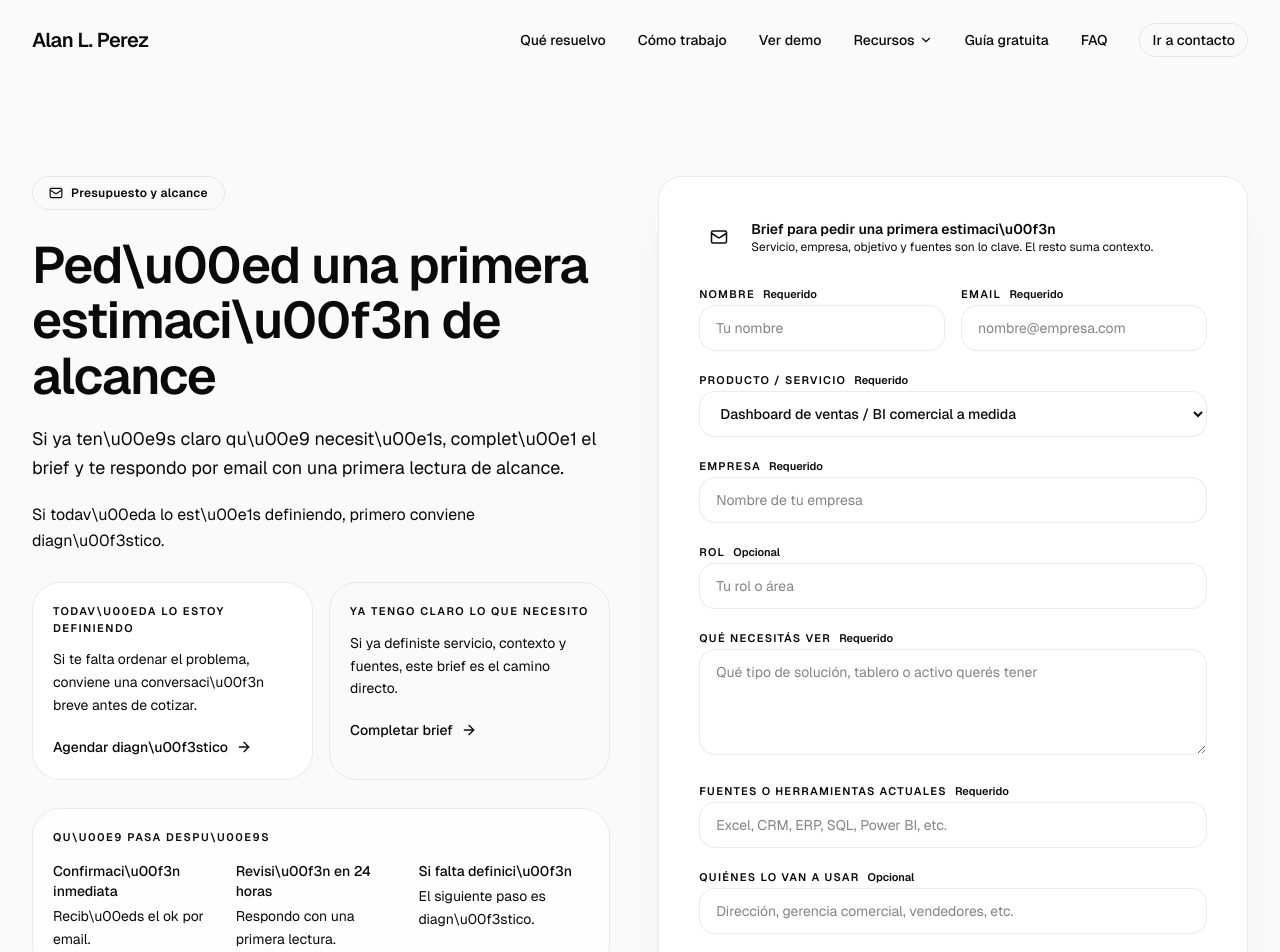
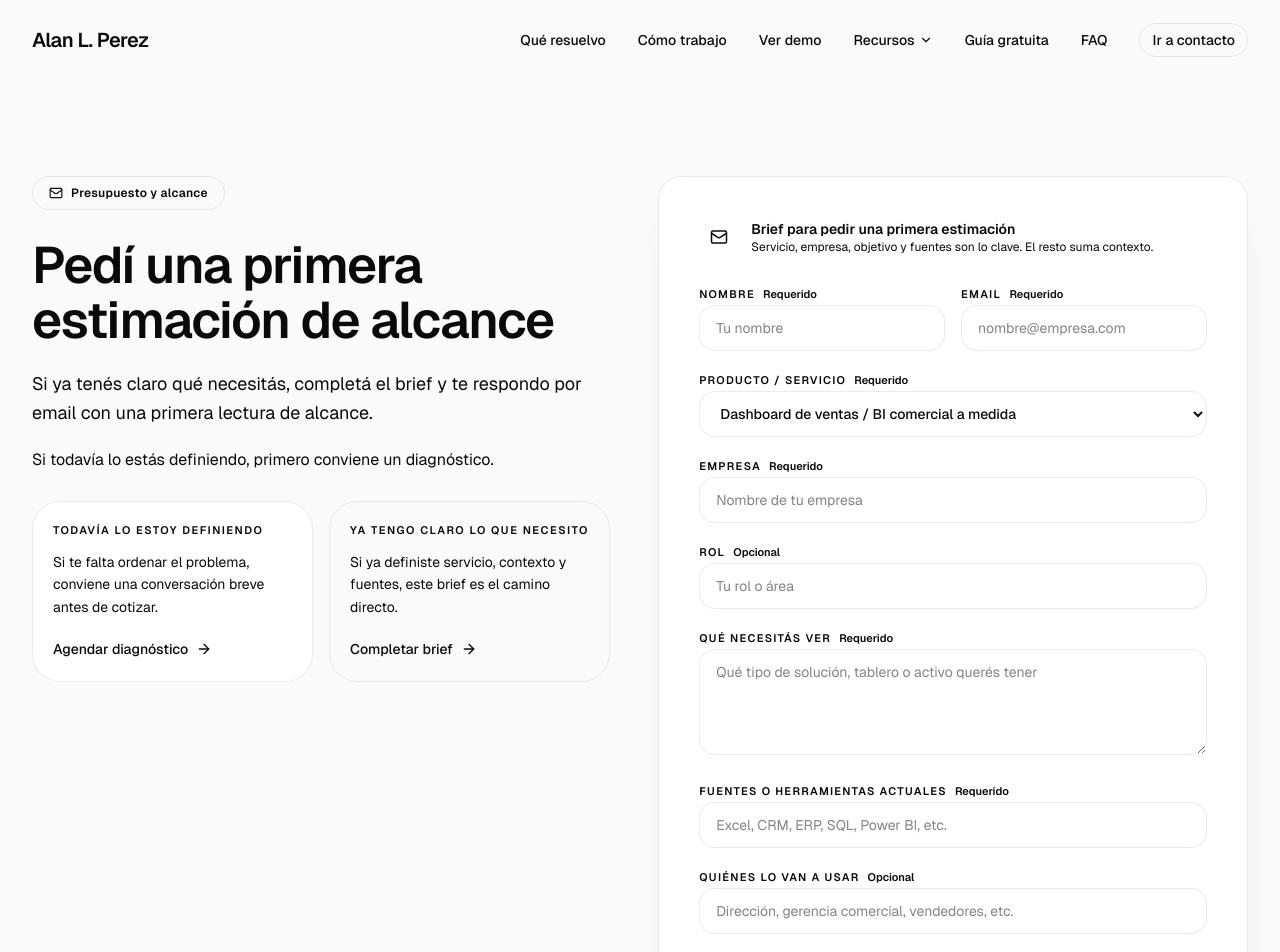
Before and after one commit to AluenIriarte/WebPage, a React (Vite) app: page /presupuesto-dashboard in a window 1280 px wide. Shown: the top 952 px of the page. Built offline with nearby package versions, Linux system fonts and the light colour scheme.

Commit message:
fix(quote-brief): restore clean copy and remove extra block

```diff
--- a/src/app/pages/PresupuestoDashboard.tsx
+++ b/src/app/pages/PresupuestoDashboard.tsx
@@ -5,14 +5,14 @@ import { useNavigate, useSearchParams } from "react-router-dom";
 import { Footer } from "../components/Footer";
 import { Header } from "../components/Header";
 import {
+  CALENDLY_URL,
   CONTACT_EMAIL,
   PRODUCT_OPTIONS,
   QUOTE_THANKYOU_HREF,
-  ROOT_DIAGNOSTIC_SECTION_HREF,
   buildQuoteEmailBody,
   type QuoteBriefFields,
 } from "../lib/contact";
-import { trackDiagnosisClick, trackFormSubmit, trackQuoteClick } from "../lib/analytics";
+import { trackCalendlyClick, trackDiagnosisClick, trackFormSubmit, trackQuoteClick } from "../lib/analytics";
 import { submitQuoteRequest } from "../lib/forms-api";
 
 const fieldConfig: {
@@ -27,15 +27,15 @@ const fieldConfig: {
   {
     id: "producto",
     label: "Producto / servicio",
-    placeholder: "Seleccion\u00e1 una opci\u00f3n",
+    placeholder: "Seleccioná una opción",
     required: true,
   },
   { id: "empresa", label: "Empresa", placeholder: "Nombre de tu empresa", required: true },
-  { id: "rol", label: "Rol", placeholder: "Tu rol o \u00e1rea" },
+  { id: "rol", label: "Rol", placeholder: "Tu rol o área" },
   {
     id: "objetivo",
-    label: "Qu\u00e9 necesit\u00e1s ver",
-    placeholder: "Qu\u00e9 tipo de soluci\u00f3n, tablero o activo quer\u00e9s tener",
+    label: "Qué necesitás ver",
+    placeholder: "Qué tipo de solución, tablero o activo querés tener",
     required: true,
     multiline: true,
   },
@@ -46,19 +46,16 @@ const fieldConfig: {
     required: true,
   },
   {
-    id: "destinatarios",
-    label: "Qui\u00e9nes lo van a usar",
-    placeholder: "Direcci\u00f3n, gerencia comercial, vendedores, etc.",
+    id: "destinatarios", label: "Quiénes lo van a usar", placeholder: "Dirección, gerencia comercial, vendedores, etc."
   },
   {
     id: "plazo",
-    label: "Plazo estimado",
-    placeholder: "Este mes, pr\u00f3ximo trimestre, sin fecha cerrada...",
+    label: "Plazo estimado", placeholder: "Este mes, próximo trimestre, sin fecha cerrada...",
   },
   {
     id: "desafio",
-    label: "Contexto o desaf\u00edo principal",
-    placeholder: "Qu\u00e9 duele hoy o qu\u00e9 quer\u00e9s resolver primero",
+    label: "Contexto o desafío principal",
+    placeholder: "Qué duele hoy o qué querés resolver primero",
     multiline: true,
   },
 ];
@@ -129,7 +126,7 @@ export function PresupuestoDashboard() {
       setSubmitError(
         error instanceof Error
           ? error.message
-          : "No pudimos enviar la solicitud. Prob\u00e1 de nuevo en unos segundos.",
+          : "No pudimos enviar la solicitud. Probá de nuevo en unos segundos.",
       );
     } finally {
       setIsSubmitting(false);
@@ -184,32 +181,34 @@ export function PresupuestoDashboard() {
 
                 <div className="space-y-5">
                   <h1 className="text-4xl font-semibold leading-[1.08] tracking-tight text-foreground md:text-5xl lg:text-[3.2rem]">
-                    Ped\u00ed una primera estimaci\u00f3n de alcance
+                    Pedí una primera estimación de alcance
                   </h1>
                   <p className="max-w-2xl text-lg leading-relaxed text-muted-foreground">
-                    Si ya ten\u00e9s claro qu\u00e9 necesit\u00e1s, complet\u00e1 el brief y te respondo por email con
+                    Si ya tenés claro qué necesitás, completá el brief y te respondo por email con
                     una primera lectura de alcance.
                   </p>
                   <p className="max-w-3xl text-base leading-relaxed text-foreground/70">
-                    Si todav\u00eda lo est\u00e1s definiendo, primero conviene diagn\u00f3stico.
+                    Si todavía lo estás definiendo, primero conviene un diagnóstico.
                   </p>
                 </div>
 
                 <div className="grid gap-4 sm:grid-cols-2">
                   <div className="rounded-[1.75rem] border border-border/55 bg-white/85 p-5">
                     <p className="text-[11px] font-semibold uppercase tracking-[0.14em] text-muted-foreground/55">
-                      Todav\u00eda lo estoy definiendo
+                      Todavía lo estoy definiendo
                     </p>
                     <p className="mt-3 text-sm leading-relaxed text-muted-foreground">
-                      Si te falta ordenar el problema, conviene una conversaci\u00f3n breve antes de
-                      cotizar.
+                      Si te falta ordenar el problema, conviene una conversación breve antes de cotizar.
                     </p>
                     <a
-                      href={ROOT_DIAGNOSTIC_SECTION_HREF}
-                      onClick={() => trackDiagnosisClick("quote_page_intro")}
+                      href={CALENDLY_URL}
+                      onClick={() => {
+                        trackDiagnosisClick("quote_page_intro");
+                        trackCalendlyClick("quote_page_intro");
+                      }}
                       className="mt-5 inline-flex items-center gap-2 text-sm font-medium text-accent transition-colors hover:text-accent/80"
                     >
-                      Agendar diagn\u00f3stico
+                      Agendar diagnóstico
                       <ArrowRight className="h-4 w-4" />
                     </a>
                   </div>
@@ -231,32 +230,6 @@ export function PresupuestoDashboard() {
                     </a>
                   </div>
                 </div>
-
-                <div className="rounded-[1.75rem] border border-border/55 bg-white/75 p-5">
-                  <p className="text-[11px] font-semibold uppercase tracking-[0.14em] text-muted-foreground/55">
-                    Qu\u00e9 pasa despu\u00e9s
-                  </p>
-                  <div className="mt-4 grid gap-3 sm:grid-cols-3">
-                    <div>
-                      <p className="text-sm font-medium text-foreground">Confirmaci\u00f3n inmediata</p>
-                      <p className="mt-1 text-sm leading-relaxed text-muted-foreground">
-                        Recib\u00eds el ok por email.
-                      </p>
-                    </div>
-                    <div>
-                      <p className="text-sm font-medium text-foreground">Revisi\u00f3n en 24 horas</p>
-                      <p className="mt-1 text-sm leading-relaxed text-muted-foreground">
-                        Respondo con una primera lectura.
-                      </p>
-                    </div>
-                    <div>
-                      <p className="text-sm font-medium text-foreground">Si falta definici\u00f3n</p>
-                      <p className="mt-1 text-sm leading-relaxed text-muted-foreground">
-                        El siguiente paso es diagn\u00f3stico.
-                      </p>
-                    </div>
-                  </div>
-                </div>
               </motion.div>
 
               <motion.div
@@ -272,7 +245,7 @@ export function PresupuestoDashboard() {
                   </div>
                   <div>
                     <p className="text-sm font-semibold text-foreground">
-                      Brief para pedir una primera estimaci\u00f3n
+                      Brief para pedir una primera estimación
                     </p>
                     <p className="text-xs text-muted-foreground">
                       Servicio, empresa, objetivo y fuentes son lo clave. El resto suma contexto.
@@ -387,8 +360,8 @@ export function PresupuestoDashboard() {
                     <p className="text-sm font-semibold text-foreground">Respaldo y salida manual</p>
                   </div>
                   <p className="text-sm leading-relaxed text-muted-foreground">
-                    Te confirmo el env\u00edo por email y guardo el brief en el registro interno. Si
-                    algo falla, siempre pod\u00e9s copiarlo y enviarlo manualmente a{" "}
+                    Te confirmo el envío por email y guardo el brief en el registro interno. Si algo
+                    falla, siempre podés copiarlo y enviarlo manualmente a{" "}
                     <a
                       href={`mailto:${CONTACT_EMAIL}`}
                       className="font-medium text-foreground underline underline-offset-2"
```
